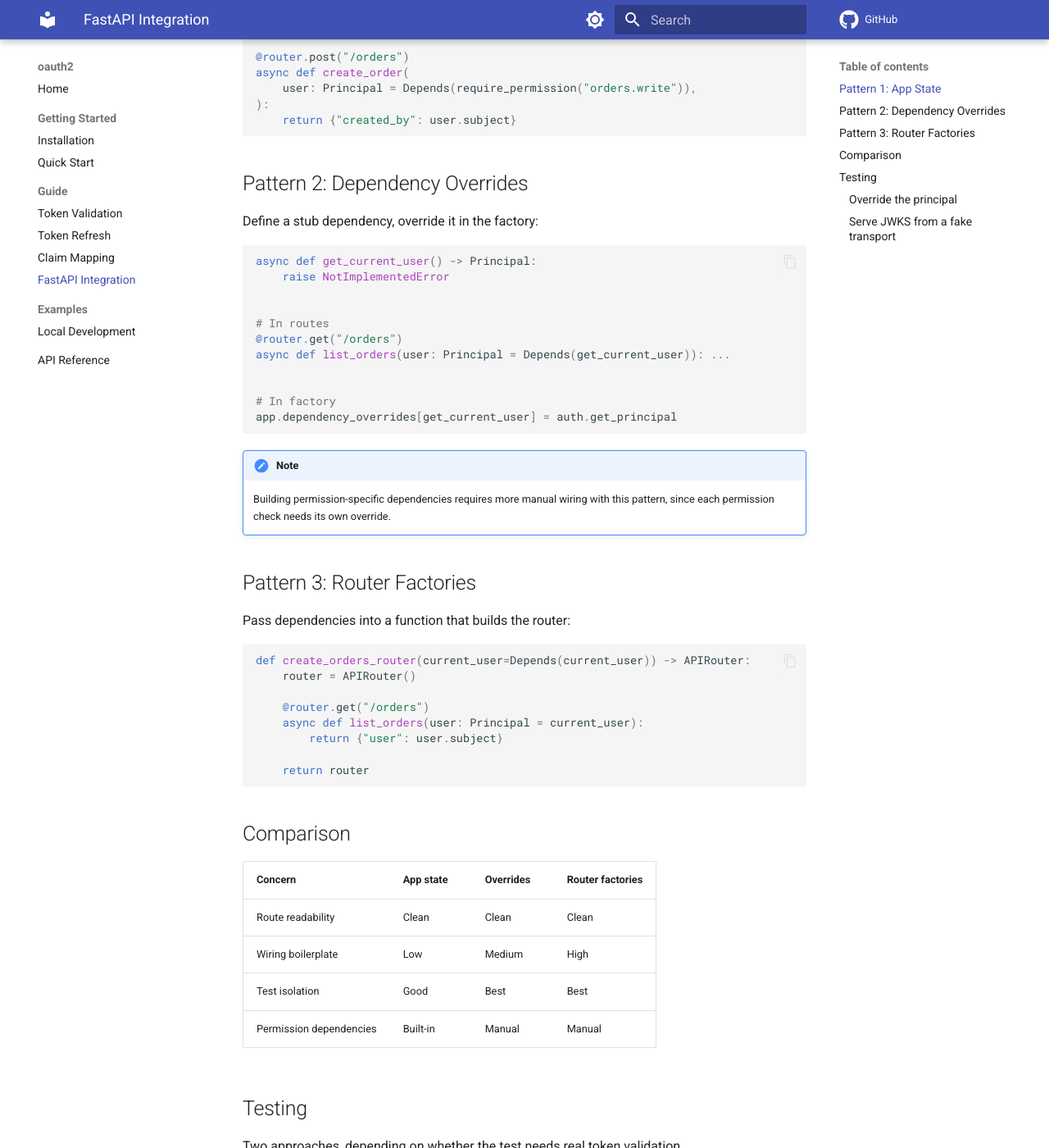
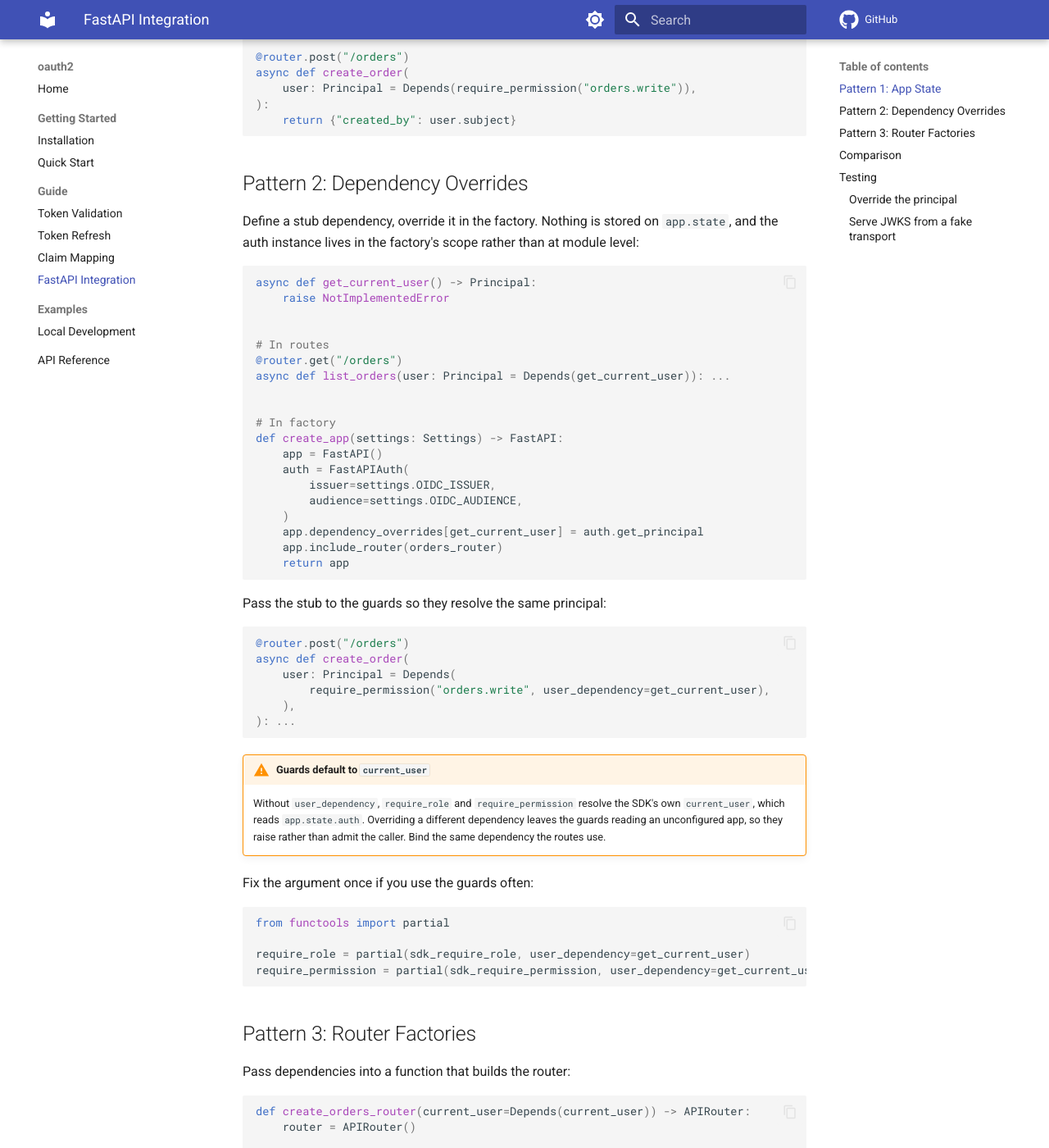
Before and after one commit to kmjbyrne/python-easy-oidc, an MkDocs documentation site: the page built from docs/guide/fastapi-integration.md, in a window 1280 px wide and 1400 px high, scrolled down 1181 px. Shown: the whole window at 82% size. Built offline with MkDocs 1.6.1 and Material for MkDocs 9.7.7, drawn with Linux system fonts in a browser that asks for light colours; comment, search, counter and statistics services are not loaded; some of the changed text lies outside the part shown.

Commit message:
feat!: fail on unconfigured auth and let guards take a user dependency
current_user returned an anonymous Principal when app.state.auth was
missing. An unwired app therefore served 200 on open routes and 403 on
guarded ones, never 401, so a wiring mistake looked like working
authorization. It now raises RuntimeError naming the cause. Nothing in
the repo relied on the fallback and no test covered it.

require_role and require_permission closed over current_user, so apps
using dependency overrides could not reuse them: the guards resolved
app.state.auth while the routes resolved the app's own dependency, and a
principal holding the right role was rejected. Both now take an optional
user_dependency defaulting to current_user, leaving existing calls
unchanged.

BREAKING CHANGE: current_user raises RuntimeError instead of returning an
anonymous Principal when no FastAPIAuth is configured.

````diff
--- a/docs/guide/fastapi-integration.md
+++ b/docs/guide/fastapi-integration.md
@@ -63,7 +63,9 @@
 
 ## Pattern 2: Dependency Overrides
 
-Define a stub dependency, override it in the factory:
+Define a stub dependency, override it in the factory. Nothing is stored on
+`app.state`, and the auth instance lives in the factory's scope rather than at
+module level:
 
 ```python
 async def get_current_user() -> Principal:
@@ -76,12 +78,42 @@
 
 
 # In factory
-app.dependency_overrides[get_current_user] = auth.get_principal
+def create_app(settings: Settings) -> FastAPI:
+    app = FastAPI()
+    auth = FastAPIAuth(
+        issuer=settings.OIDC_ISSUER,
+        audience=settings.OIDC_AUDIENCE,
+    )
+    app.dependency_overrides[get_current_user] = auth.get_principal
+    app.include_router(orders_router)
+    return app
 ```
 
-!!! note
-    Building permission-specific dependencies requires more manual wiring with
-    this pattern, since each permission check needs its own override.
+Pass the stub to the guards so they resolve the same principal:
+
+```python
+@router.post("/orders")
+async def create_order(
+    user: Principal = Depends(
+        require_permission("orders.write", user_dependency=get_current_user),
+    ),
+): ...
+```
+
+!!! warning "Guards default to `current_user`"
+    Without `user_dependency`, `require_role` and `require_permission` resolve
+    the SDK's own `current_user`, which reads `app.state.auth`. Overriding a
+    different dependency leaves the guards reading an unconfigured app, so they
+    raise rather than admit the caller. Bind the same dependency the routes use.
+
+Fix the argument once if you use the guards often:
+
+```python
+from functools import partial
+
+require_role = partial(sdk_require_role, user_dependency=get_current_user)
+require_permission = partial(sdk_require_permission, user_dependency=get_current_user)
+```
 
 ## Pattern 3: Router Factories
 
@@ -100,12 +132,17 @@
 
 ## Comparison
 
-| Concern                 | App state  | Overrides | Router factories |
-| ----------------------- | ---------- | --------- | ---------------- |
-| Route readability       | Clean      | Clean     | Clean            |
-| Wiring boilerplate      | Low        | Medium    | High             |
-| Test isolation          | Good       | Best      | Best             |
-| Permission dependencies | Built-in   | Manual    | Manual           |
+| Concern                 | App state | Overrides | Router factories |
+| ----------------------- | --------- | --------- | ---------------- |
+| Route readability       | Clean     | Clean     | Clean            |
+| Wiring boilerplate      | Low       | Medium    | High             |
+| Test isolation          | Good      | Best      | Best             |
+| Permission dependencies | Built-in  | Built-in  | Manual           |
+| Typed handle to auth    | No        | Yes       | Yes              |
+
+The app-state pattern reads the auth instance back off `app.state`, which is
+untyped. The other two keep a real reference, so a wiring mistake is a name
+error rather than a runtime lookup that finds nothing.
 
 ## Testing
 
````
Also changed, not shown: 2 other files.
